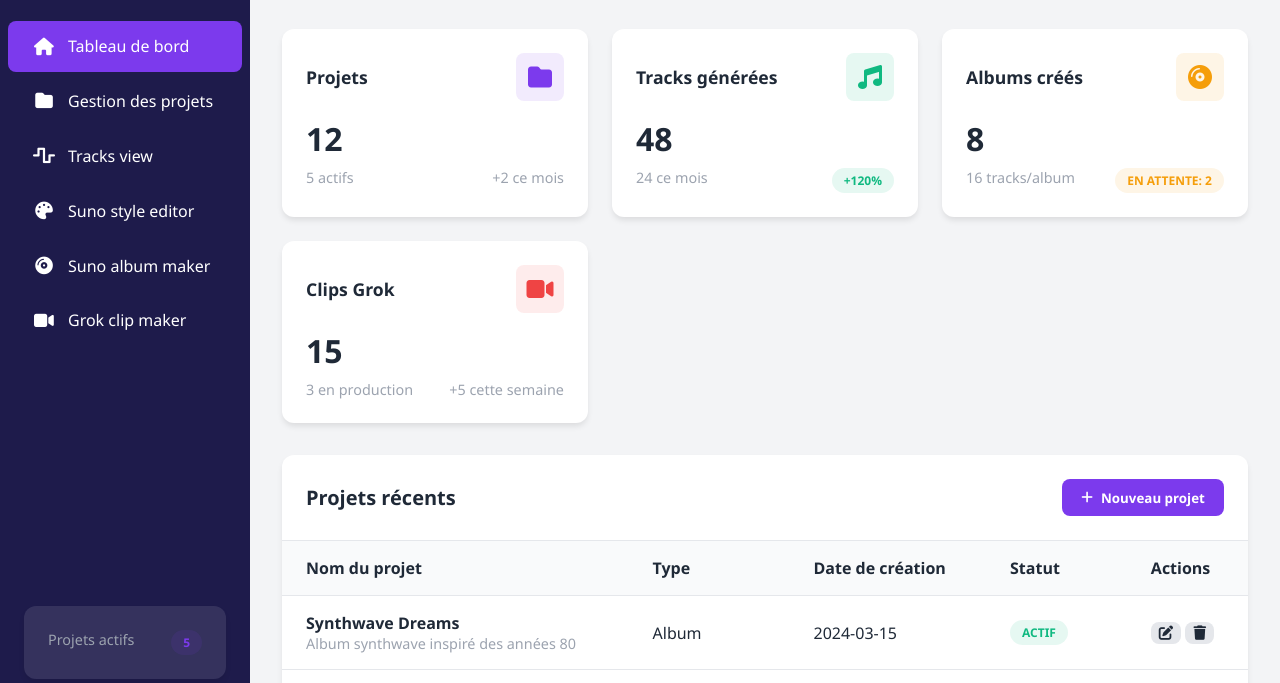
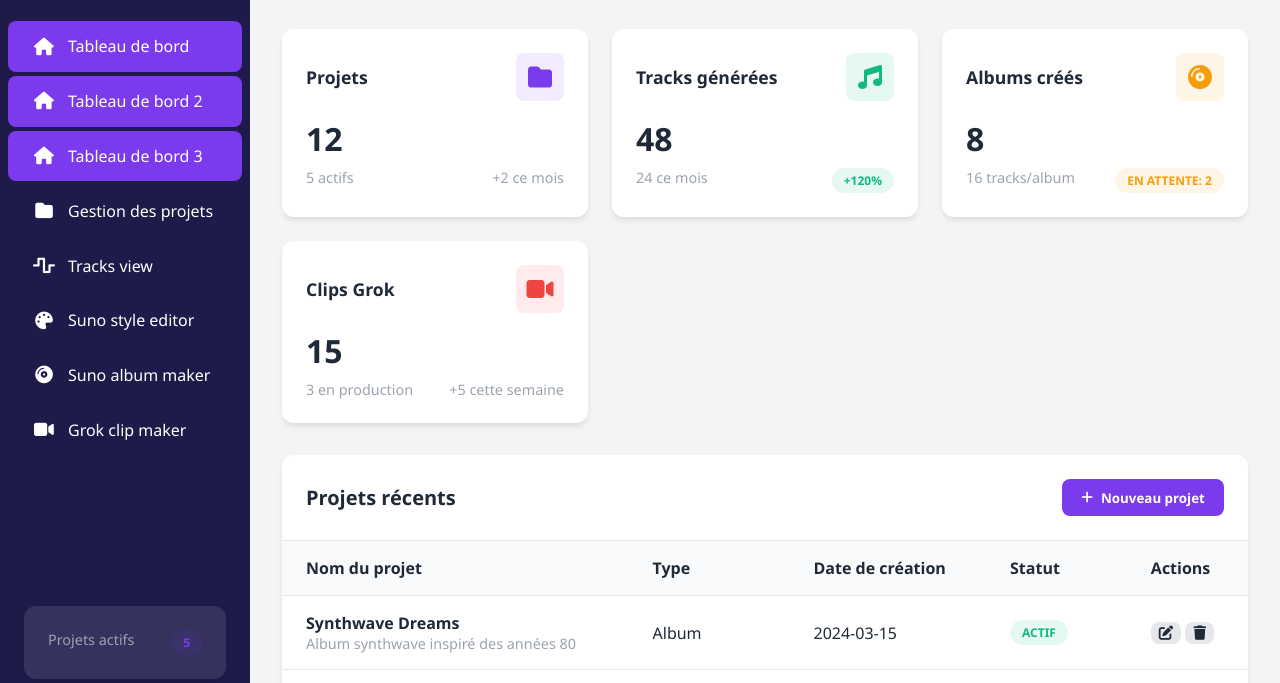
Before and after one commit to ODBDEVOPS/GEEK-DATABASE---ARCHITECTURE, a website: page index.html in a window 1280 px wide. Shown: the part 97-780 px from the top of the page. Drawn offline with Linux system fonts and the light colour scheme.

Commit message:
Update index.html

```diff
--- a/index.html
+++ b/index.html
@@ -22,6 +22,14 @@
             <div class="nav-item active" data-section="dashboard">
                 <i class="fas fa-home"></i>
                 <span>Tableau de bord</span>
+            </div>
+            <div class="nav-item active" data-section="dashboard">
+                <i class="fas fa-home"></i>
+                <span>Tableau de bord 2</span>
+            </div>
+            <div class="nav-item active" data-section="dashboard">
+                <i class="fas fa-home"></i>
+                <span>Tableau de bord 3</span>
             </div>
             <div class="nav-item" data-section="projects">
                 <i class="fas fa-folder"></i>
```
